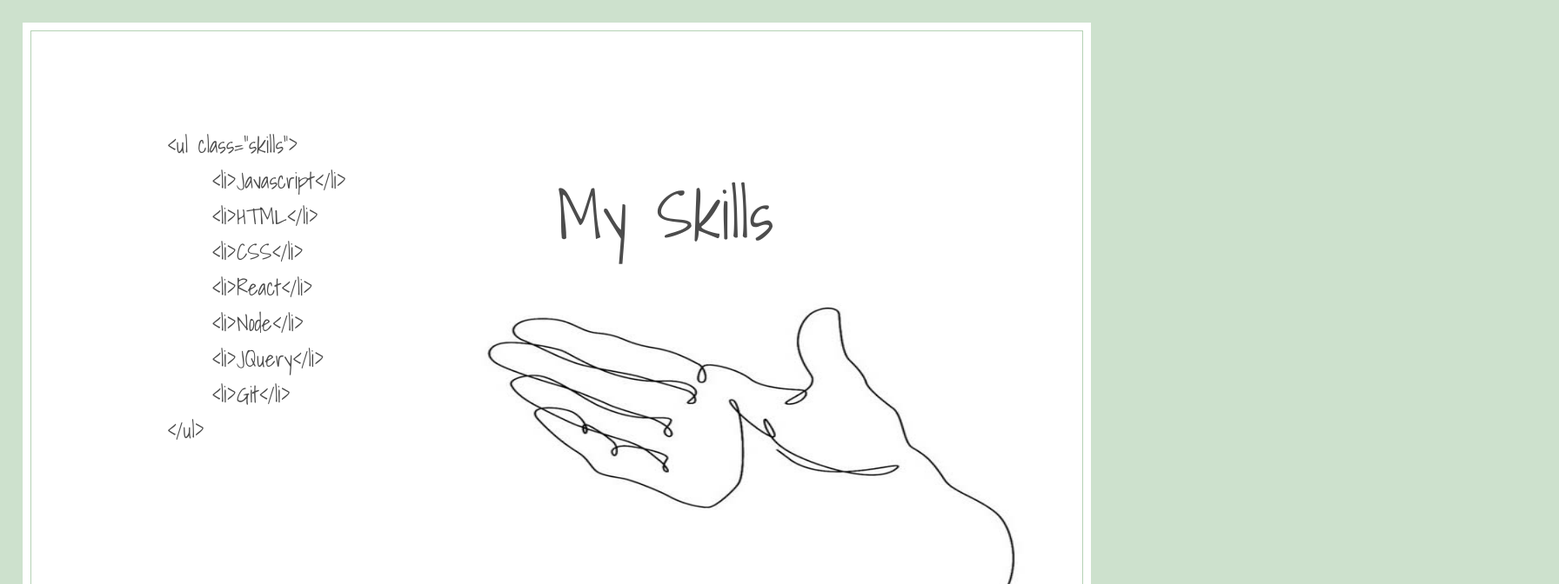
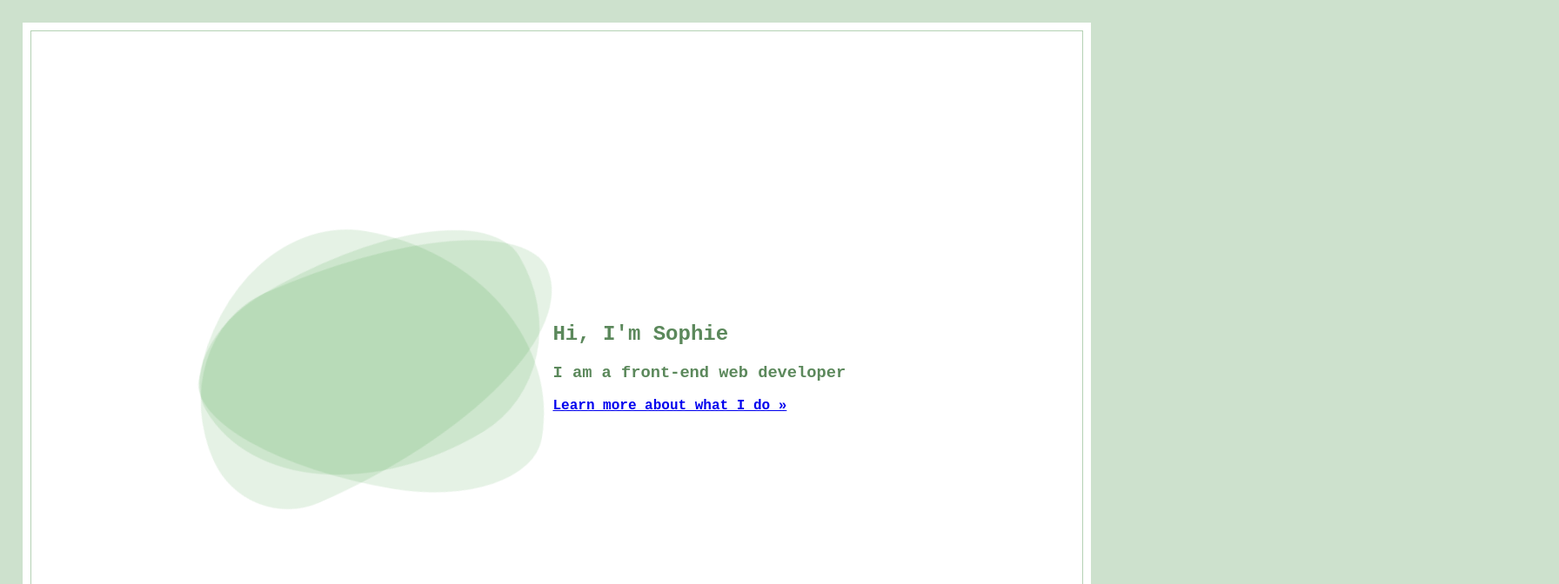
Before and after one commit to sophdubs/portfolio-page, a React (Create React App) app: page / in a window 1280 px wide. Shown: the top 672 px of the page at 87% size, 1792 px wide, since content can reach past the window. Built offline with nearby package versions, Linux system fonts and the light colour scheme; a web font is replaced by a local one.

Commit message:
Basic Routing done

```diff
--- a/package.json
+++ b/package.json
@@ -8,6 +8,7 @@
     "@testing-library/user-event": "^7.2.1",
     "react": "^16.12.0",
     "react-dom": "^16.12.0",
+    "react-router-dom": "^5.1.2",
     "react-scripts": "3.3.1"
   },
   "scripts": {
--- a/src/components/App.js
+++ b/src/components/App.js
@@ -1,18 +1,31 @@
 import React from 'react';
-// import '../stylesheets/App.css';
+import { BrowserRouter, Route, Link } from 'react-router-dom';
+
+import Landing from "./Landing";
+import Home from "./Home";
+import AboutMe from "./AboutMe";
+import Blog from "./Blog";
+import Contact from "./Contact";
+import Projects from "./Projects";
+import Skills from "./Skills";
 
 class App extends React.Component {
     render() {
         return (
-            <div className='page'>
-                <div className='blob first'></div>
-                <div className='blob second'></div>
-                <div className='blob third'></div>
-                <div className='blob fourth'></div>
+        <div>
+            <BrowserRouter>
+                <Route path="/" exact component={Landing} />
+                <Route path="/Home" component={Home} />
+                <Route path="/AboutMe" component={AboutMe} />
+                <Route path="/Blog" component={Blog} />
+                <Route path="/Contact" component={Contact} />
+                <Route path="/Projects" component={Projects} />
+                <Route path="/Skills" component={Skills} />
+            </BrowserRouter>
 
-            </div>
-        )
-    }
+        </div>
+        );
+    };
 }
 
 export default App;
--- a/src/components/Landing.js
+++ b/src/components/Landing.js
@@ -1,4 +1,6 @@
 import React from 'react';
+import { Link } from 'react-router-dom';
+
 import '../stylesheets/Landing.css';
 
 class Landing extends React.Component {
@@ -13,7 +15,9 @@ class Landing extends React.Component {
                 <div className="text-landing">
                     <h2>Hi, I'm Sophie</h2>
                     <h3>I am a front-end web developer</h3>
-                    <p className='learn-more-landing'>Learn more about what I do &#xbb;</p>
+                    <Link to="/Home">
+                        <p className='learn-more-landing'>Learn more about what I do &#xbb;</p>
+                    </Link>
                 </div>
             </div>
         )
--- a/src/components/Skills.js
+++ b/src/components/Skills.js
@@ -17,6 +17,7 @@ class Skills extends React.Component {
                             <p>{`<li>Node</li>`}</p>
                             <p>{`<li>JQuery</li>`}</p>
                             <p>{`<li>Git</li>`}</p>
+                            <p>{`<li>Redux</li>`}</p>
                             <p className="ul-skills">{`</ul>`}</p>
                         </div>
                     </div>
```
Also changed, not shown: src/index.js (+2 -8 lines), 1 other file (tests, documents, lock files or other folders).
